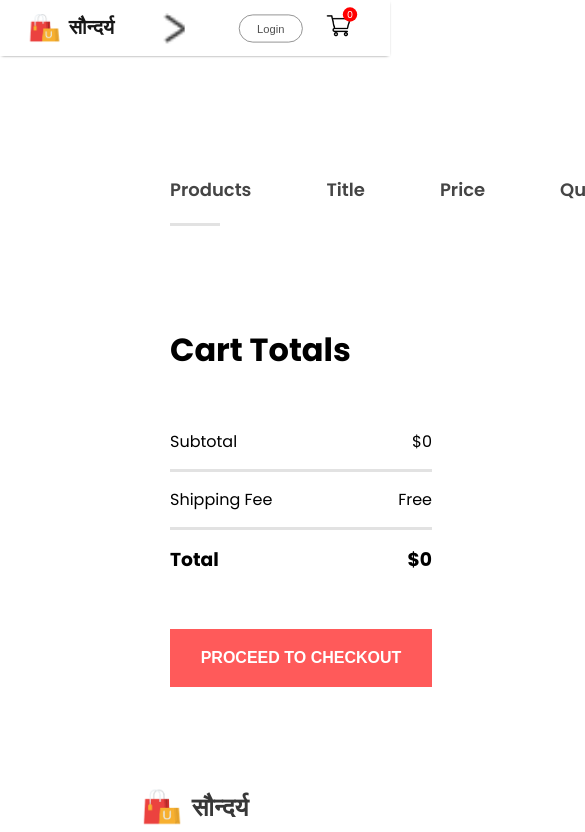
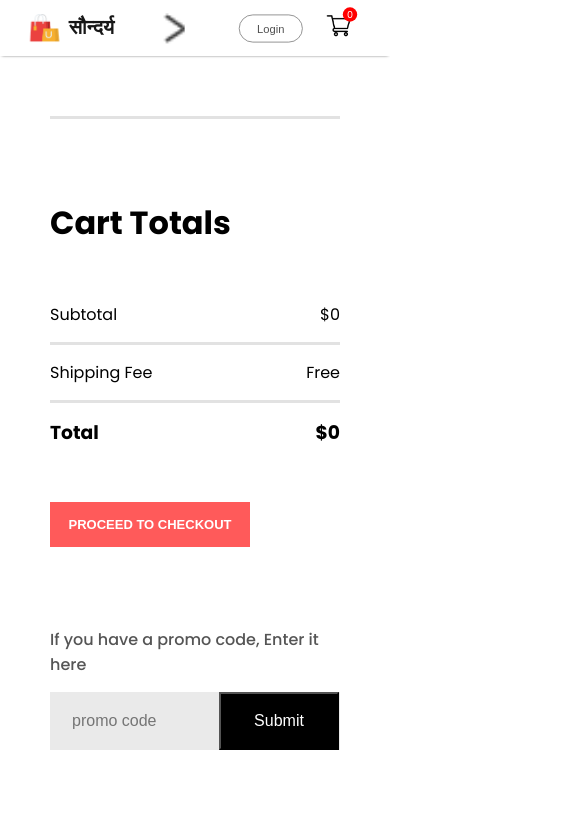
Before and after one commit to Prasamshaaaa/E-Commerce-Website, a React (Create React App) app: page /cart in a window 390 px wide. Shown: the top 832 px of the page, 585 px wide, since content can reach past the window. Built offline with nearby package versions, Linux system fonts and the light colour scheme.

Commit message:
(Feat) - Make CartItems, DescriptionBox and RelatedProducts responsive for different screen size.

```diff
--- a/src/Components/CartItems/CartItems.css
+++ b/src/Components/CartItems/CartItems.css
@@ -107,3 +107,67 @@
   color: white;
   cursor: pointer;
 }
+
+@media (max-width: 1280px) {
+  .cartitems {
+    margin: 60px 50px;
+  }
+
+  .cartitems-format-main {
+    grid-template-columns: 0.5fr 3fr 0.5fr 0.5fr 0.5fr 0.5fr;
+    gap: 20px;
+    padding: 15px 0px;
+    font-size: 15px;
+  }
+
+  .carticon-product-icon {
+    height: 50px;
+  }
+  .cartitems-remove-icon {
+    margin: auto;
+  }
+
+  .cartitems-quantity {
+    width: 40px;
+    height: 30px;
+  }
+
+  .cartitems-down {
+    margin: 80px 0px;
+    flex-direction: column;
+    gap: 80px;
+  }
+
+  .cartitems-total {
+    margin: 0;
+  }
+  .cartitems-total button {
+    max-width: 200px;
+    height: 45px;
+    font-size: 13px;
+  }
+
+  .cartitems-promobox {
+    width: auto;
+    max-width: 500px;
+  }
+  .cartitems-promobox input {
+    width: 100%;
+  }
+  .cartitems-promobox button {
+    width: 120px;
+    margin-left: -125px;
+  }
+}
+
+@media (max-width: 500px) {
+  .cartitems-format-main {
+    display: none;
+    grid-template-columns: 0.5fr 3fr 0.5fr;
+    gap: 10px;
+  }
+
+  .cartitems-format {
+    display: grid;
+  }
+}
--- a/src/Components/DescriptionBox/DescriptionBox.css
+++ b/src/Components/DescriptionBox/DescriptionBox.css
@@ -30,3 +30,18 @@
   padding: 48px;
   padding-bottom: 70px;
 }
+
+@media (max-width: 1280px) {
+  .descriptionbox {
+    margin: 60px;
+  }
+}
+
+@media (max-width: 800px) {
+  .descriptionbox {
+    margin: 60px 20px;
+  }
+  .descriptionbox-description {
+    font-size: 14px;
+  }
+}
--- a/src/Components/RelatedProducts/RelatedProducts.css
+++ b/src/Components/RelatedProducts/RelatedProducts.css
@@ -24,3 +24,74 @@
   display: flex;
   gap: 30px;
 }
+
+@media (max-width: 1280px) {
+  .relatedproducts {
+    height: 70vh;
+  }
+
+  .relatedproducts h1 {
+    font-size: 40px;
+  }
+
+  .relatedproducts hr {
+    width: 160px;
+    height: 4px;
+  }
+
+  .relatedproducts-item {
+    gap: 20px;
+    margin-top: 30px;
+  }
+}
+
+@media (max-width: 1024px) {
+  .relatedproducts {
+    height: 60vh;
+  }
+
+  .relatedproducts h1 {
+    font-size: 30px;
+  }
+
+  .relatedproducts hr {
+    width: 120px;
+    height: 3px;
+  }
+
+  .relatedproducts-item {
+    gap: 15px;
+    margin-top: 20px;
+  }
+}
+
+@media (max-width: 800px) {
+  .relatedproducts {
+    height: 50vh;
+    gap: 6px;
+  }
+
+  .relatedproducts h1 {
+    font-size: 20px;
+  }
+
+  .relatedproducts hr {
+    width: 100px;
+  }
+
+  .relatedproducts-item {
+    gap: 5px;
+  }
+}
+
+@media (max-width: 500px) {
+  .relatedproducts {
+    height: 90vh;
+  }
+
+  .relatedproducts-item {
+    display: grid;
+    grid-template-columns: 1fr 1fr;
+    gap: 20px;
+  }
+}
```
